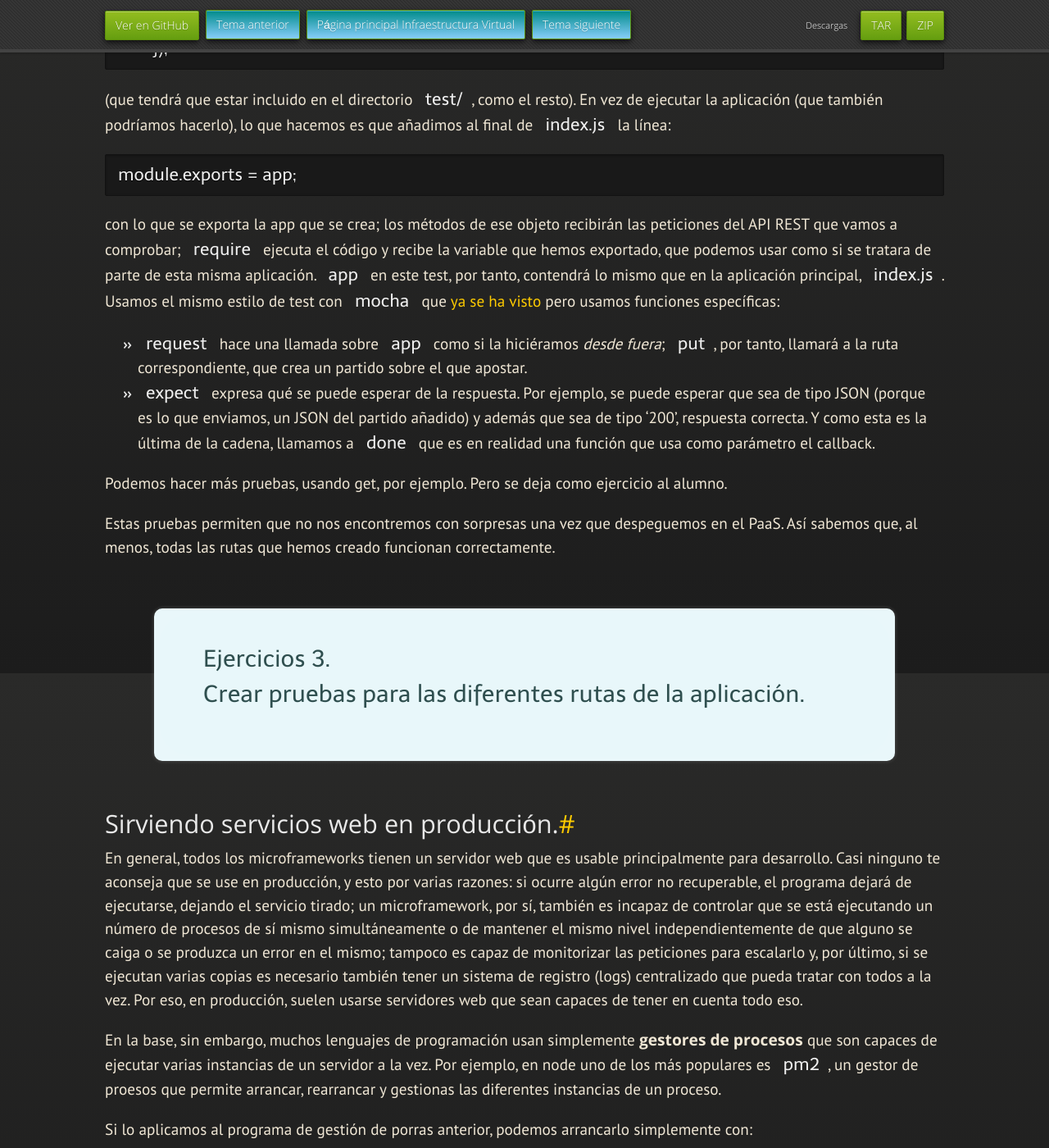
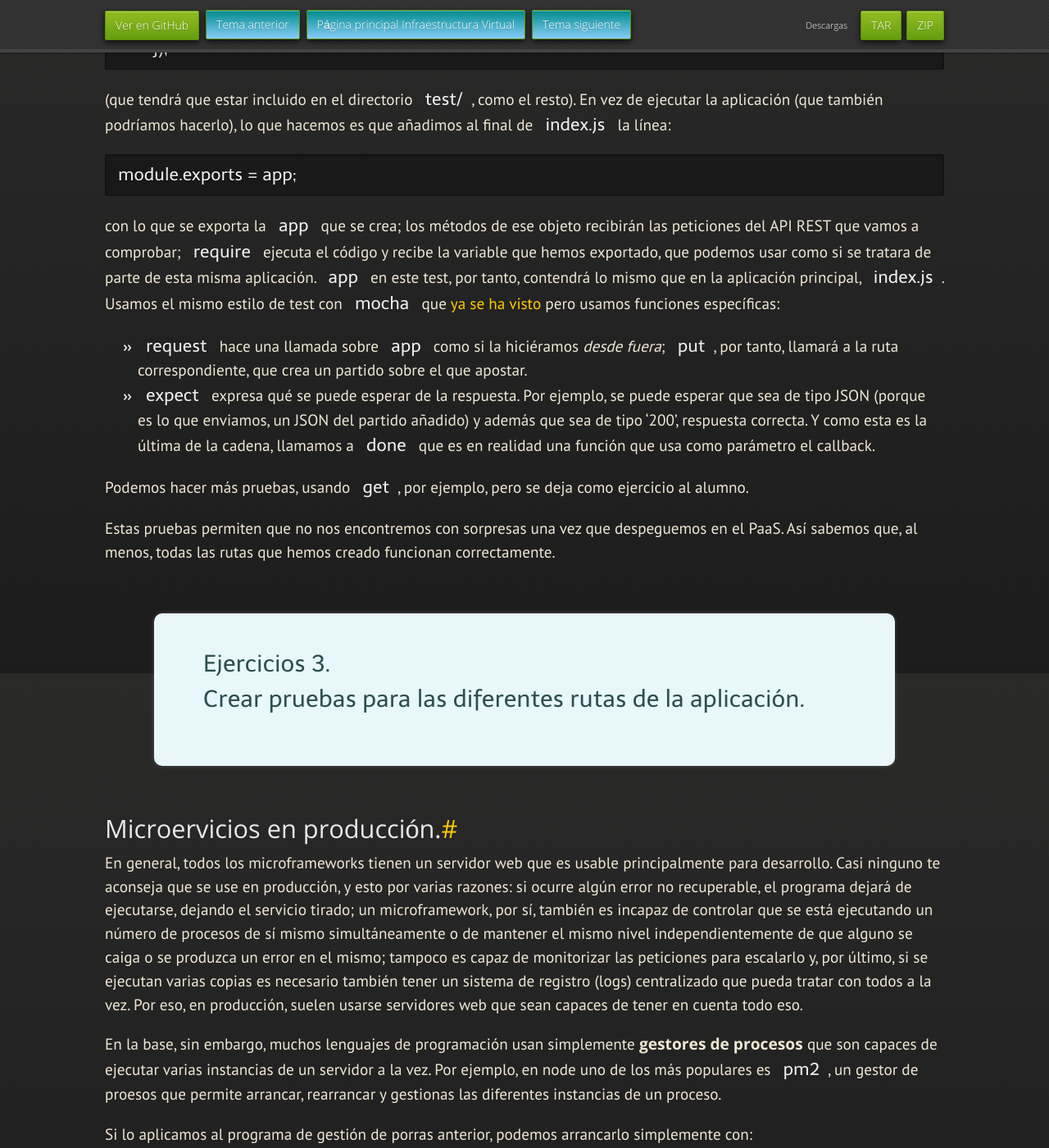
Before and after one commit to JJ/IV, a Jekyll site: the page built from documentos/temas/Microservicios.md, in a window 1280 px wide and 1400 px high, scrolled down 9979 px. Shown: the whole window at 82% size. Built offline with Jekyll 4.4.1, drawn with Linux system fonts in a browser that asks for light colours; nearby versions of some CDN libraries; some web fonts are replaced; our own code applies the rules of GitHub Pages for plain Markdown files.

Commit message:
Sync documentos/temas/Microservicios.md de master a gh-pages

````diff
--- a/documentos/temas/Microservicios.md
+++ b/documentos/temas/Microservicios.md
@@ -429,7 +429,7 @@ línea:
 module.exports = app;
 ```
 
-con lo que se exporta la app que se crea; los métodos de ese objeto
+con lo que se exporta la `app` que se crea; los métodos de ese objeto
 recibirán las peticiones del API REST que vamos a comprobar; `require`
 ejecuta el código y recibe la variable que hemos exportado, que
 podemos usar como si se tratara de parte de esta misma
@@ -448,7 +448,7 @@ pero usamos funciones específicas:
   correcta. Y como esta es la última de la cadena, llamamos a `done`
   que es en realidad una función que usa como parámetro el callback.
 
-Podemos hacer más pruebas, usando get, por ejemplo. Pero se deja como ejercicio al alumno.
+Podemos hacer más pruebas, usando `get`, por ejemplo, pero se deja como ejercicio al alumno.
 
 Estas pruebas permiten que no nos encontremos con sorpresas una vez
 que despeguemos en el PaaS. Así sabemos que, al menos, todas las rutas
@@ -456,11 +456,11 @@ que hemos creado funcionan correctamente.
 
 <div class='ejercicios' markdown="1">
 
- Crear pruebas para las diferentes rutas de la aplicación.
+Crear pruebas para las diferentes rutas de la aplicación.
 
 </div>
 
-## Sirviendo servicios web en producción.
+## Microervicios en producción.
 
 En general, todos los microframeworks tienen un servidor web que es
 usable principalmente para desarrollo. Casi ninguno te aconseja que se
````
